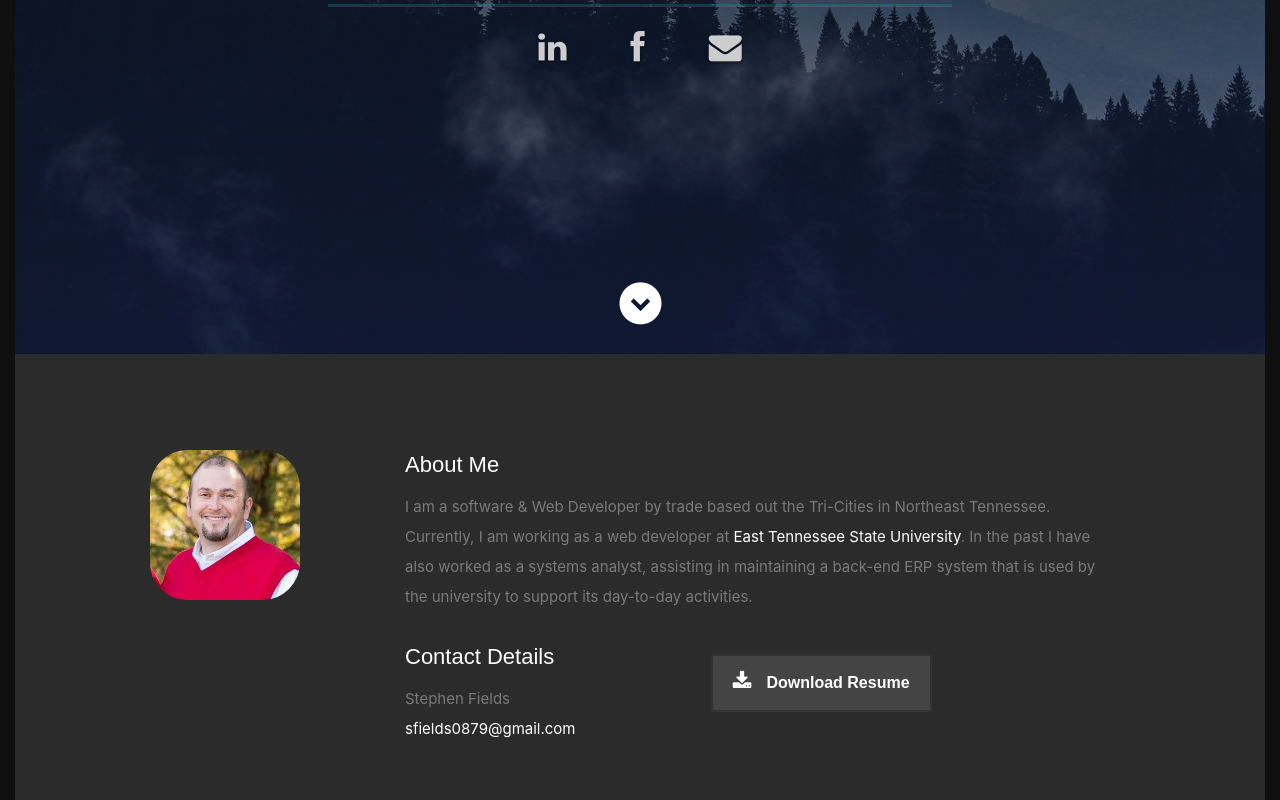
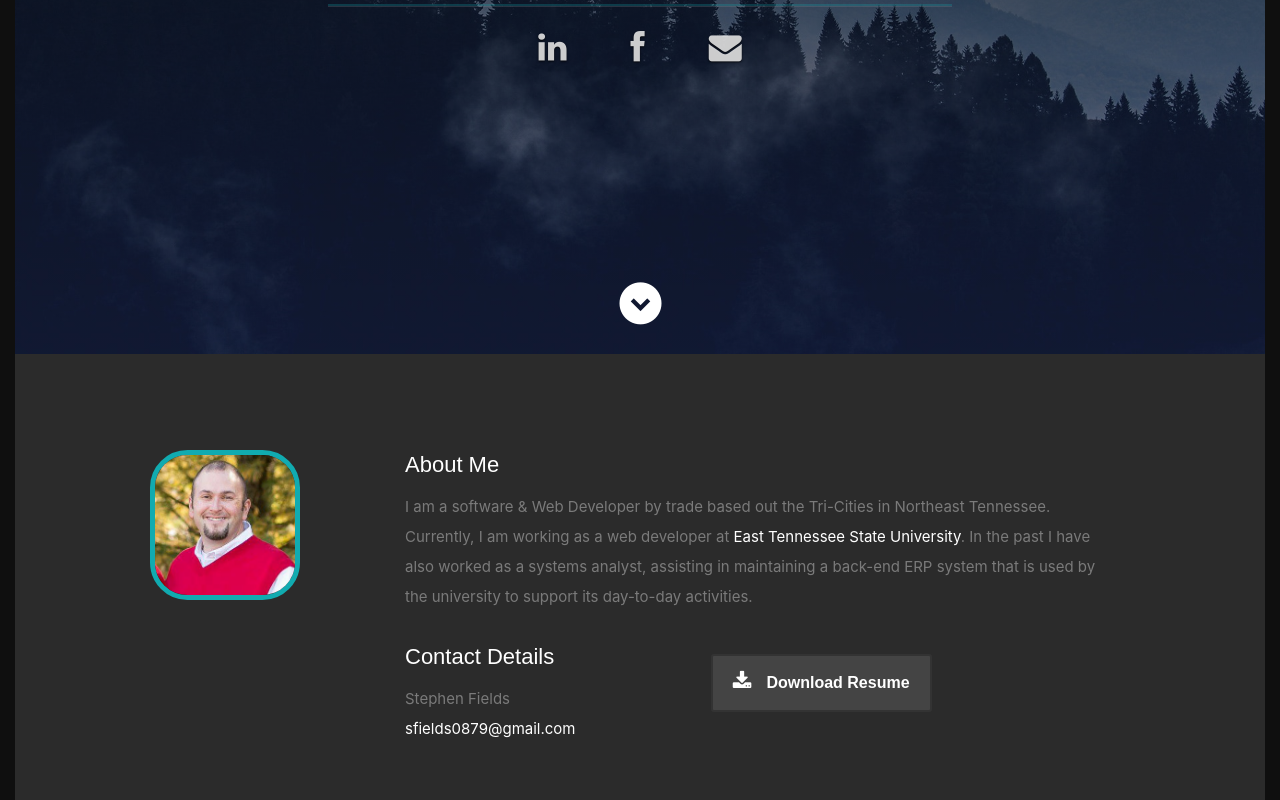
Before and after one commit to soloshand/next_portfolio_v2, a Next.js app: page / in a window 1280 px wide. Shown: the part 446-1246 px from the top of the page. Built offline with nearby package versions, Linux system fonts and the light colour scheme; some icons are missing.

Commit message:
Removed next/js image component

```diff
--- a/components/sections/about.jsx
+++ b/components/sections/about.jsx
@@ -1,5 +1,4 @@
 import {Container, Row, Col} from 'react-bootstrap';
-import Image from 'next/image';
 
 export default function About (data) {
 
@@ -15,7 +14,7 @@ export default function About (data) {
         <section id="about">
             <Row>
             <div className="three columns">
-                    <Image height="150" width="150" className="profile-pic" src={profilePhoto} alt="Stephen Fields Profile" />
+                    <img height="150" width="150" className="profile-pic" src={profilePhoto} alt="Stephen Fields Profile" />
                 </div>
                 <div className="nine columns main-col">
                     <h2>About Me</h2>
```
